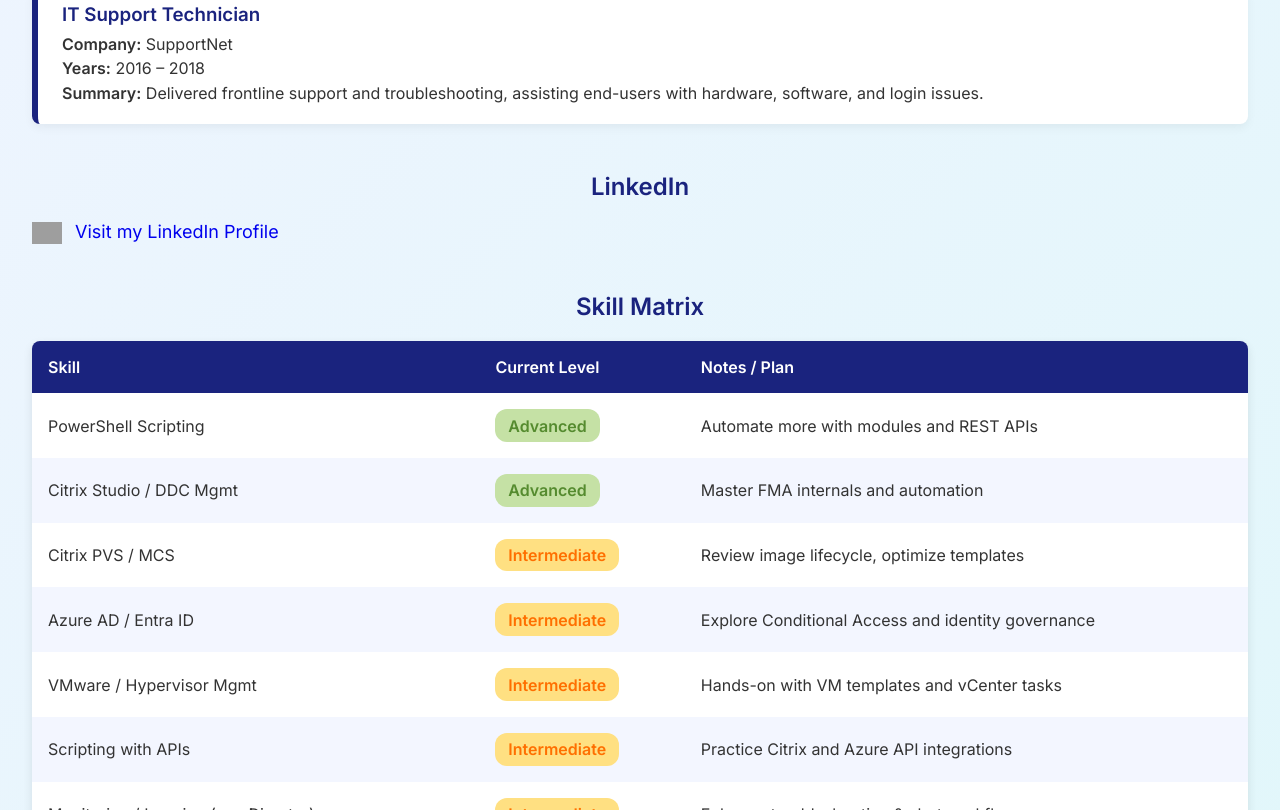
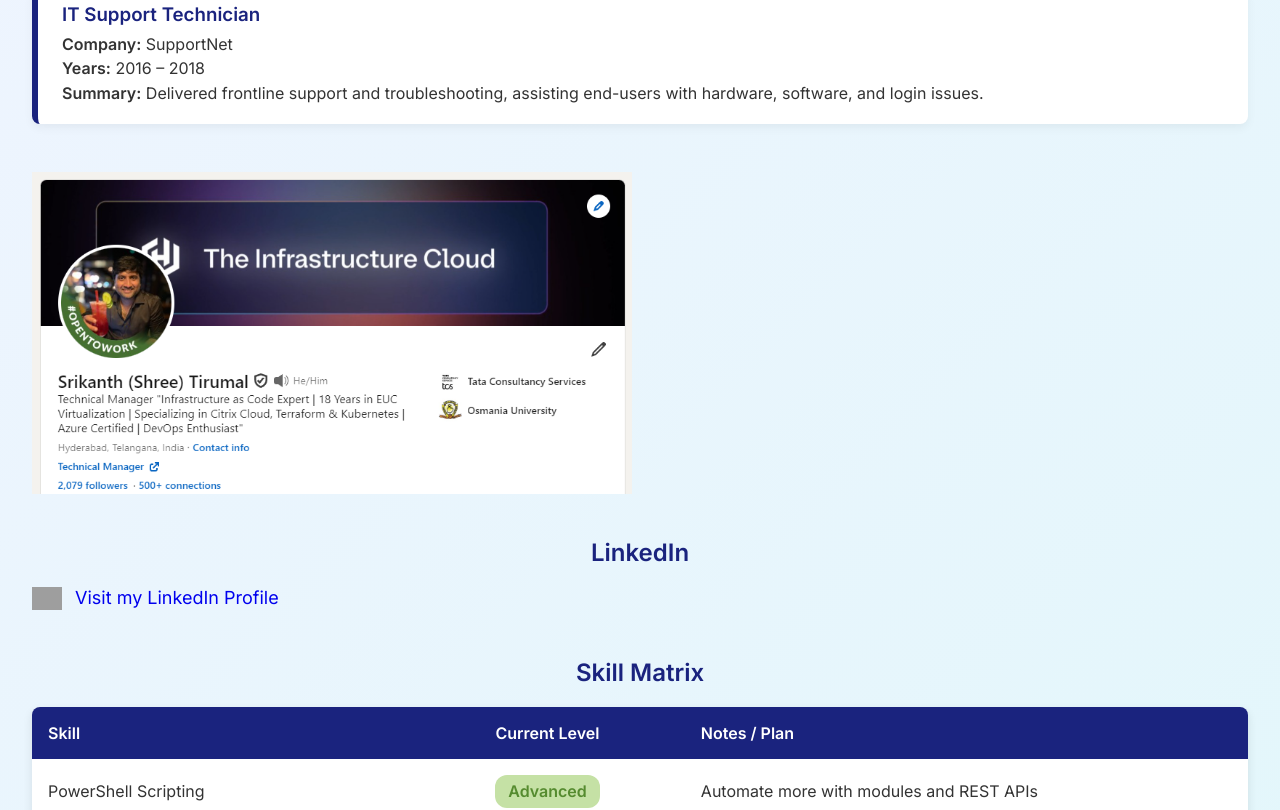
Before and after one commit to shreetirumal/shreetirumal.github.io, a plain HTML site: page index.html in a window 1280 px wide. Shown: the part 519-1329 px from the top of the page. Drawn offline with Linux system fonts and the light colour scheme; grey boxes are pictures that could not be loaded.

Commit message:
Update index.html

```diff
--- a/index.html
+++ b/index.html
@@ -95,7 +95,11 @@
       <p><strong>Summary:</strong> Delivered frontline support and troubleshooting, assisting end-users with hardware, software, and login issues.</p>
     </div>
   </section>
-<section id="linkedin" style="margin-top: 40px;">
+<a href="https://www.linkedin.com/in/YOUR-USERNAME" target="_blank">
+  <img src="linkedin-screenshot.png" alt="My LinkedIn Profile Preview" width="600">
+</a>
+
+  <section id="linkedin" style="margin-top: 40px;">
   <h2>LinkedIn</h2>
   <a href="https://www.linkedin.com/in/shreetirumal" target="_blank" style="text-decoration: none; font-size: 18px;">
     <img src="https://cdn-icons-png.flaticon.com/512/174/174857.png" alt="LinkedIn" width="30" style="vertical-align: middle; margin-right: 8px;">
```
